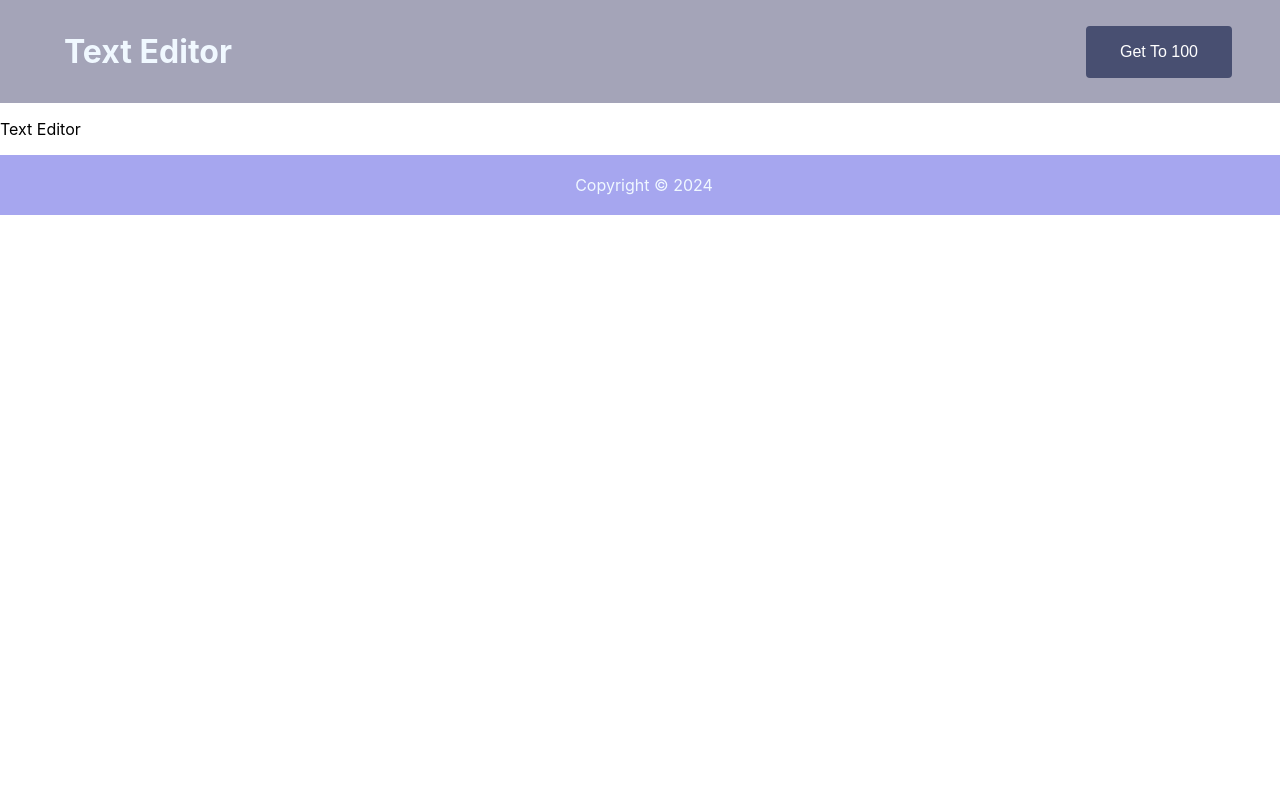
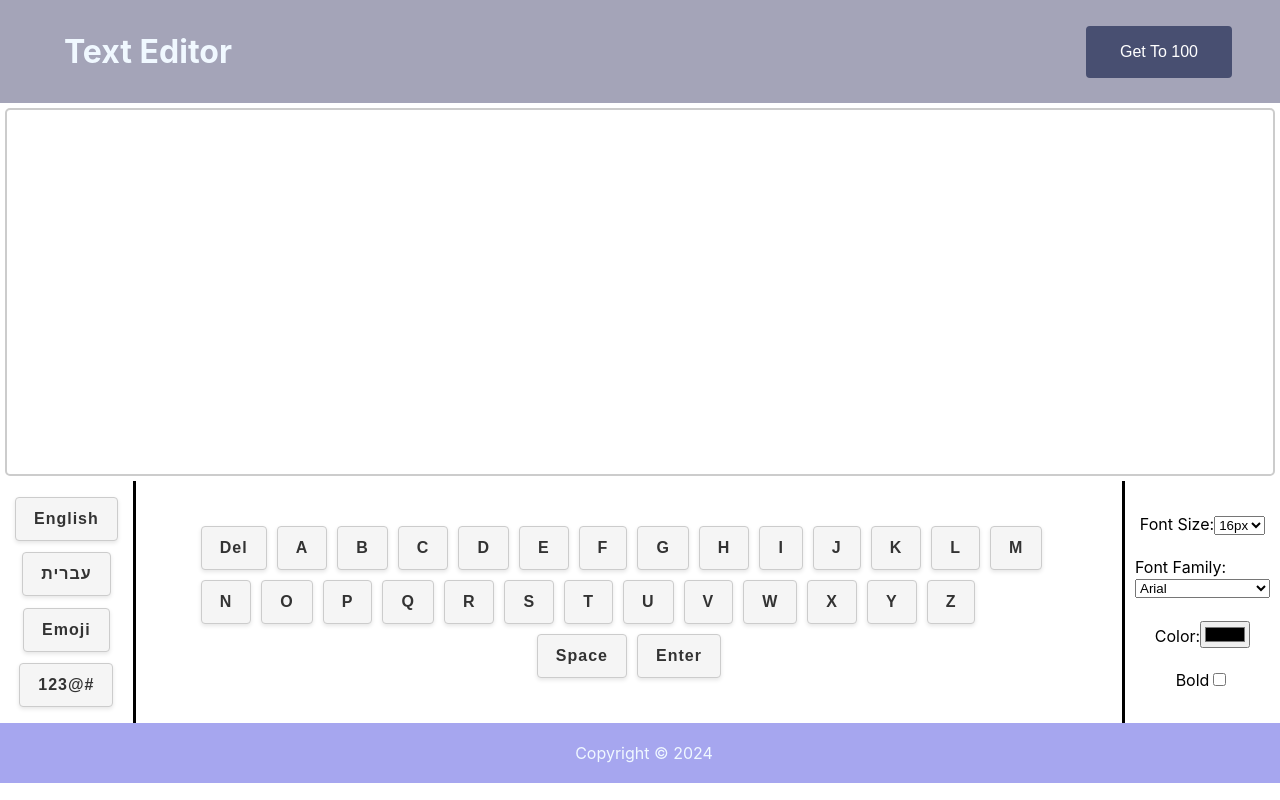
Before and after one commit to reutZi/full_stack_4, a React (Create React App) app: page / in a window 1280 px wide. Built offline with nearby package versions, Linux system fonts and the light colour scheme.

Commit message:
text editor added

```diff
--- a/src/App.css
+++ b/src/App.css
@@ -1,14 +1,19 @@
+body{
+    margin:none;
+    padding:none;
+}
 footer {
-    width: 100%;
     padding: 0.25em;
     background-color: rgb(166, 166, 239);
     color: aliceblue;
     display: grid;
     place-content: center;
+    position: fixed;
+    width: 100%;
 }
 
 header {
-    width: 100%;
+    width: 100vm;
     background-color: rgb(164, 164, 184);
     color: aliceblue;
     display: flex;
--- a/src/components/Content.jsx
+++ b/src/components/Content.jsx
@@ -5,7 +5,6 @@ function Content({name}){
     let display = name === "Get To 100" ? <GetTo100 /> : <TextEditor />;
     return (
         <main>
-            <p>{name}</p>
             {display}
         </main>
     );
--- /dev/null
+++ b/src/components/Keyboard.jsx
@@ -0,0 +1,46 @@
+import React from 'react';
+import classes from './TextEditor.module.css';
+const Keyboard = ({ language , setText,text}) => {
+  const keys = (language === 'en'?['A','B','C','D','E','F','G','H','I','J','K','L','M','N','O','P','Q','R','S','T','U','V','W','X','Y','Z']:
+  (language === 'he'? ['א','ב','ג','ד','ה','ו','ז','ח','ט','י','כ','ל','מ','נ','ס','ע','פ','צ','ק','ר','ש','ת']:
+  (language === 'emoji'? ['😀','😁','😂','🤣','😃','😄','😅','😆','😉','😊','😋','😎','😍','😘','🥰']:
+    "1234567890()-+=!@#$%&*/}{?.,;".split('')
+  )));
+
+  //const keys = language === 'en' ? 'ABCDEFGHIJKLMNOPQRSTUVWXYZ'.split('') :(language === 'he'? 'אבגדהוזחטיכלמנסעפצקרשת'.split('') : ['😀','😁','😂','🤣','😃','😄','😅','😆','😉','😊','😋','😎','😍','😘','🥰']);
+  function handleButtonClick(e){
+    setText(prevText => prevText + e.target.innerHTML)
+  }
+
+  function handleDelClick() {
+    setText((prevText) => {
+      if(prevText.endsWith("</br>"))
+        {
+          return prevText.slice(0, -"</br>".length);
+        }
+      return prevText.slice(0, -1)});
+  }
+
+  function handleEnterClick() {
+    setText(prevText => prevText + "</br>");
+}
+
+function handleSpClick(){
+  setText(prevText => prevText + "  ");
+}
+
+return (
+  <div className={classes.Keys}>
+    <button key="del" onClick ={handleDelClick}>Del</button>
+    {keys.map(key => (
+      <button key={key} onClick ={handleButtonClick}>{key}</button>
+    ))}
+    <div className= {classes.keyBottom}>
+    <button key="space" onClick={handleSpClick} >Space</button>
+    <button key="enter"  onClick={handleEnterClick}>Enter</button>
+    </div>
+  </div>
+  );
+};
+
+export default Keyboard;
--- /dev/null
+++ b/src/components/SwitchLanguage.jsx
@@ -0,0 +1,17 @@
+import React from 'react';
+import classes from './TextEditor.module.css';
+
+const SwitchLanguage = ({ setLanguage }) => {
+  const SwitchLanguage = (e) => setLanguage(e.target.value);
+
+  return (
+    <div className ={classes.Language}>
+      <button value="en" onClick={SwitchLanguage}>English</button>
+      <button value="he" onClick={SwitchLanguage}>עברית</button>
+      <button value="emoji" onClick={SwitchLanguage}>Emoji</button>
+      <button value="123@#" onClick={SwitchLanguage}>123@# </button>
+    </div>
+  );
+};
+
+export default SwitchLanguage;
--- a/src/components/TextEditor.jsx
+++ b/src/components/TextEditor.jsx
@@ -1,8 +1,21 @@
 import classes from './TextEditor.module.css';
-
+import Keyboard from './Keyboard';
+import SwitchLanguage from './SwitchLanguage';
+import React, { useState } from 'react';
+import ToolBar from './ToolBar';
+import TextShow from './TextShow';
 function TextEditor(){
+    const [language, setLanguage] = useState('en');
+    const [style, setStyle] = useState({fontSize: '16px', fontFamily: 'Arial', color: '#000000', fontWeight: 'normal' });
+    const [text, setText] = useState("");
     return (
-     <>
+        <>
+    <TextShow styles = {style} text = {text}/>
+    <div className = {classes.Keyboard}>
+        <SwitchLanguage setLanguage={setLanguage} />
+        <Keyboard language={language} setText ={setText} text={text}/>
+        <ToolBar setStyle={setStyle}/>
+    </div>
      </>
     );
 };
--- a/src/components/TextEditor.module.css
+++ b/src/components/TextEditor.module.css
@@ -0,0 +1,68 @@
+.textErea{
+    border: 2px solid #ccc; /* Gray border */
+    border-radius: 5px; /* Rounded corners */
+    width: 100vm; /* Full width */
+    height: 46vh; /* 65% of viewport height */
+    padding: 10px; /* Padding inside the textarea */
+    margin: 5px;
+    font-size: 16px; /* Font size */
+    font-family: Arial, sans-serif; /* Font family */
+    box-sizing: border-box; /* Include padding and border in width/height calculation */
+    transition: border-color 0.3s; /* Smooth transition for border color */
+}
+
+
+.Keyboard button {
+    background-color: #f5f5f5; /* Button background color */
+    color: #333; /* Button text color */
+    border: 1px solid #ccc; /* Button border color */
+    padding: 12px 18px; /* Padding inside the button */
+    margin: 5px; /* Margin outside the button */
+    font-size: 16px; /* Font size */
+    font-weight: bold; /* Bold text */
+    letter-spacing: 1px; /* Letter spacing */
+    border-radius: 4px; /* Rounded corners */
+    cursor: pointer; /* Cursor style on hover */
+    box-shadow: 0 2px 4px rgba(0, 0, 0, 0.1); /* Button shadow */
+    transition: background-color 0.3s, color 0.3s, border-color 0.3s; /* Smooth transitions */
+}
+
+.Keyboard button:hover {
+    background-color: #e0e0e0; /* Button background color on hover */
+    border-color: #aaa; /* Button border color on hover */
+}
+
+.Keyboard{
+    display: flex;
+    justify-content: center;
+}
+
+.Language {
+    /*background-color: aqua; /* Background color */
+    display: flex; /* Use flexbox */
+    flex-direction: column; /* Arrange items from top to bottom */
+    justify-content: space-evenly; /* Distribute space evenly between items */
+    align-items: center; /* Center items horizontally */
+    padding: 10px; /* Optional: add padding for spacing */
+    /*box-sizing: border-box; /* Include padding and border in element's total width and height */
+}
+
+.toolBar{
+    display: flex; /* Use flexbox */
+    flex-direction: column; /* Arrange items from top to bottom */
+    justify-content: space-evenly; /* Distribute space evenly between items */
+    align-items: center; /* Center items horizontally */
+    padding: 10px;
+}
+
+
+.Keys{
+    padding: 40px 60px;
+    border-right: solid;
+    border-left: solid;
+}
+
+.keyBottom{
+    display: flex;
+    justify-content:center;
+}
--- /dev/null
+++ b/src/components/TextShow.jsx
@@ -0,0 +1,12 @@
+import classes from './TextEditor.module.css';
+
+
+function TextShow({styles, text}){
+    console.log(styles.color)
+        return (
+            <div className = {classes.textErea} style = {styles}  dangerouslySetInnerHTML={{ __html: text }}>
+                </div>
+        )
+}
+
+export default TextShow;
--- /dev/null
+++ b/src/components/ToolBar.jsx
@@ -0,0 +1,50 @@
+import React from 'react';
+import classes from './TextEditor.module.css';
+
+const ToolBar = ({ setStyle }) => {
+  const changeFontSize = (e) => setStyle(prev => ({ ...prev, fontSize: e.target.value }));
+  const changeFontFamily = (e) => setStyle(prev => ({ ...prev, fontFamily: e.target.value }));
+  const changeColor = (e) => setStyle(prev => ({ ...prev, color: e.target.value }));
+
+  function changeBold(e){
+    setStyle((prev)=>{
+      if(e.target.checked){
+          return ({...prev,fontWeight: "bold"})}
+        return ({...prev,fontWeight: "normal"})
+      })
+  }
+  return (
+    <div className={classes.toolBar}>
+
+      <label>
+        Font Size:
+        <select onChange={changeFontSize}>
+          <option value="16px">16px</option>
+          <option value="18px">18px</option>
+          <option value="20px">20px</option>
+          <option value="24px">24px</option>
+          <option value="28px">28px</option>
+          <option value="30px">30px</option>
+        </select>
+      </label>
+      <label>
+        Font Family:
+        <select onChange={changeFontFamily}>
+          <option value="Arial">Arial</option>
+          <option value="Times New Roman">Times New Roman</option>
+          <option value="Courier New">Courier New</option>
+        </select>
+      </label>
+      <label>
+        Color:
+        <input type="color" onChange={changeColor} />
+      </label>
+      <label>
+        Bold
+        <input type ="checkbox" onChange={changeBold} />
+      </label>
+    </div>
+  );
+};
+
+export default ToolBar;
```
